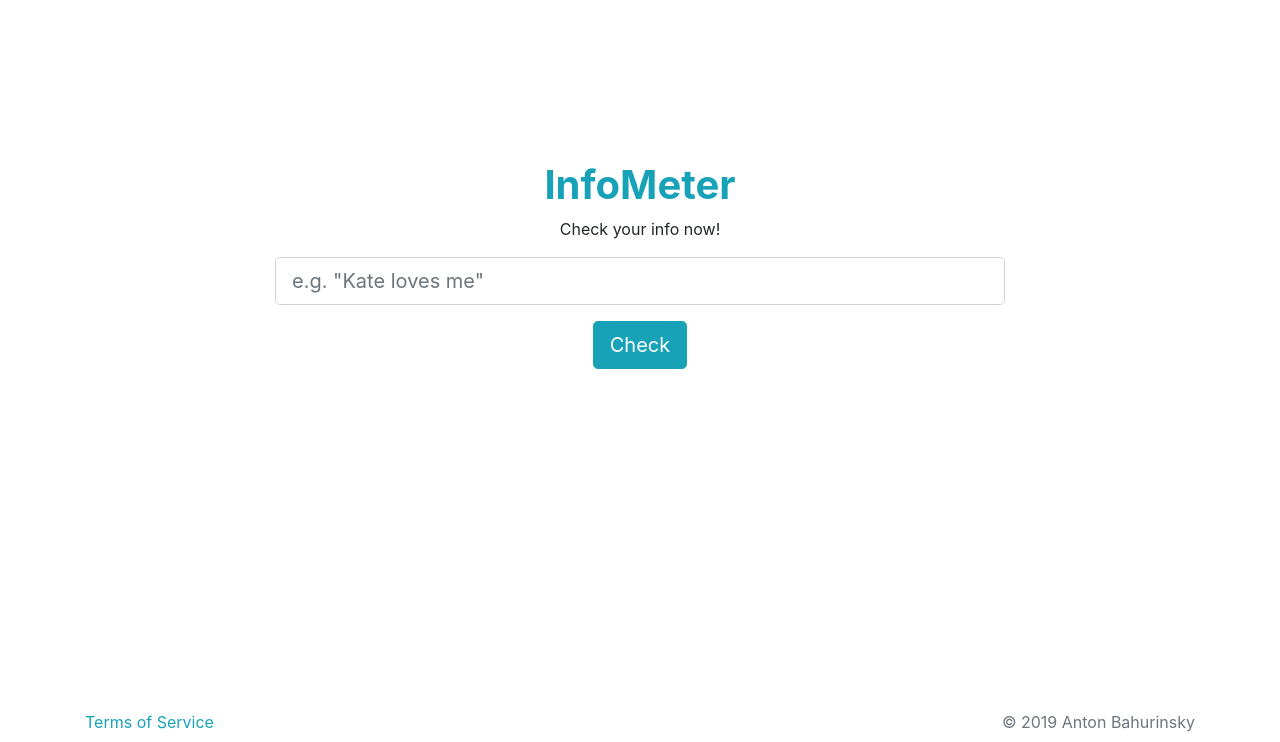
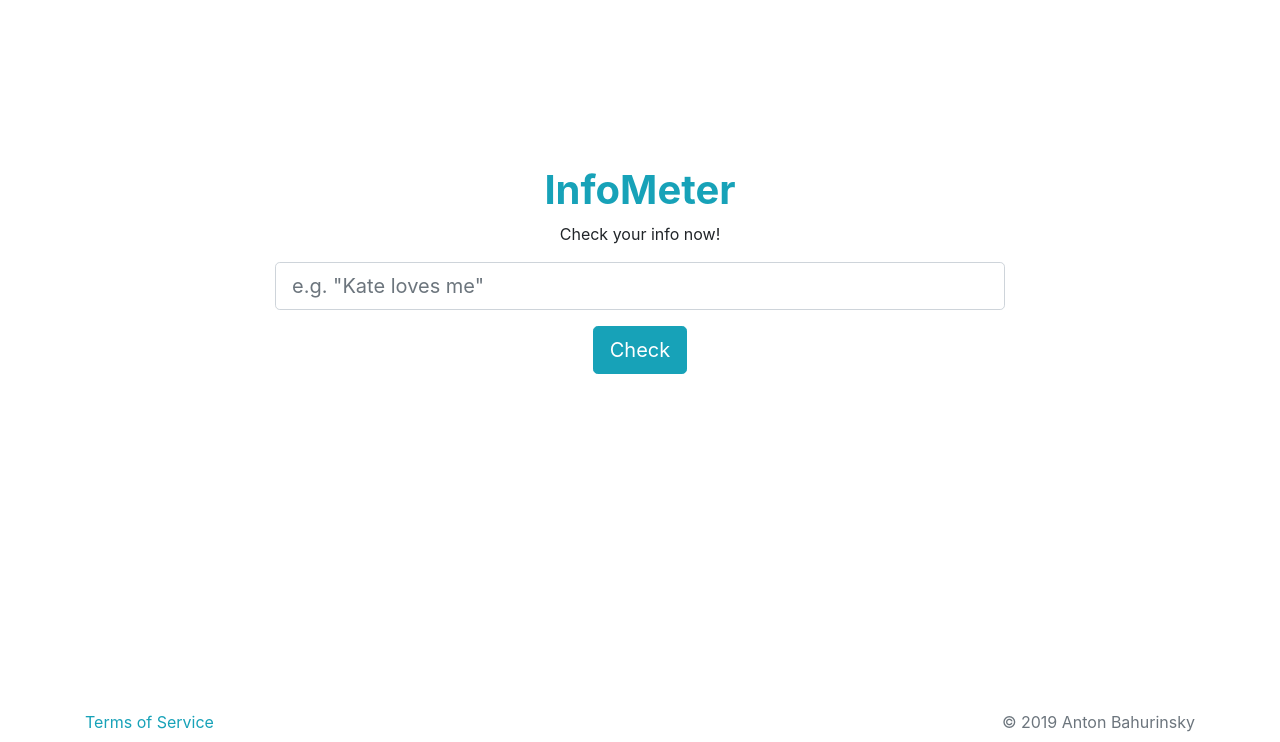
Before and after one commit to toxa16/infometer-frames, a website: page src/index.html in a window 1280 px wide. Shown: the part 58-800 px from the top of the page. Drawn offline with nearby package versions, Linux system fonts and the light colour scheme.

Commit message:
main container padding apply

```diff
--- a/src/index.html
+++ b/src/index.html
@@ -28,7 +28,7 @@
       </div>
     </nav>
 
-    <main class="container">
+    <main class="container py-3">
       <div class="row text-center">
         <div class="col-12 col-md-10 col-lg-8 mx-auto">
 
```
Also changed, not shown: src/layout.html (+1 -1 lines), src/results-page.html (+1 -1 lines).
